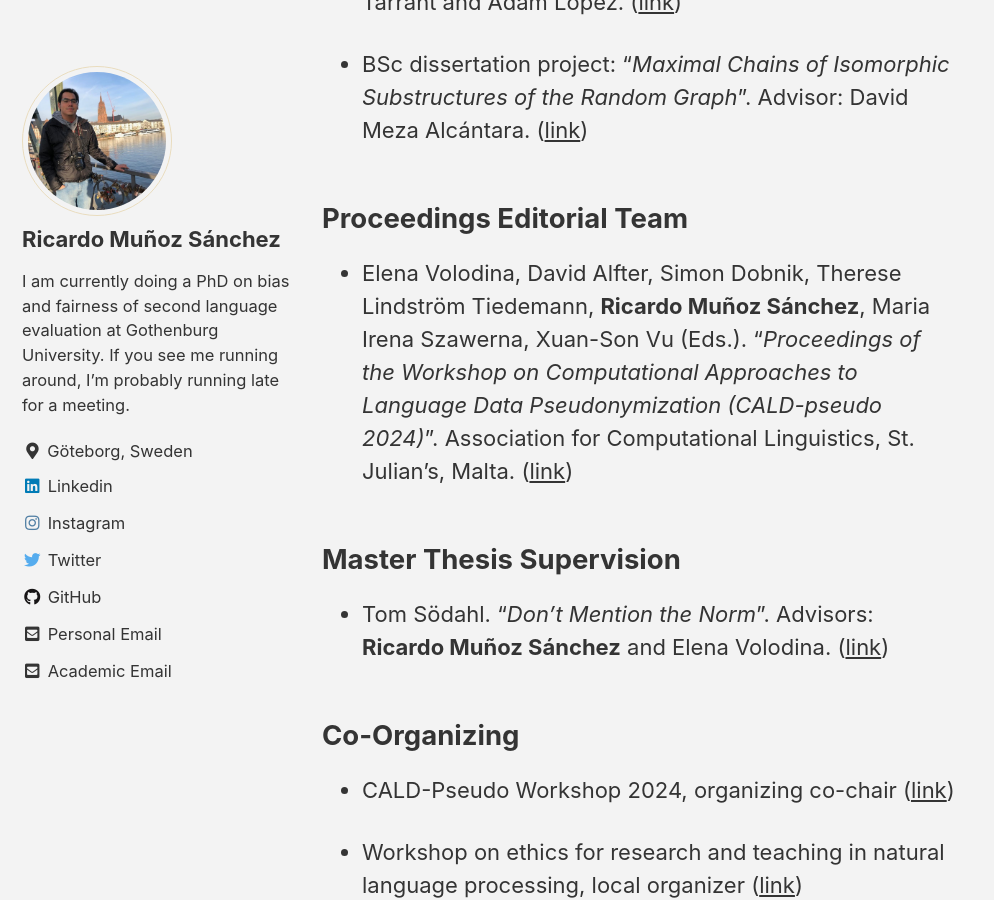
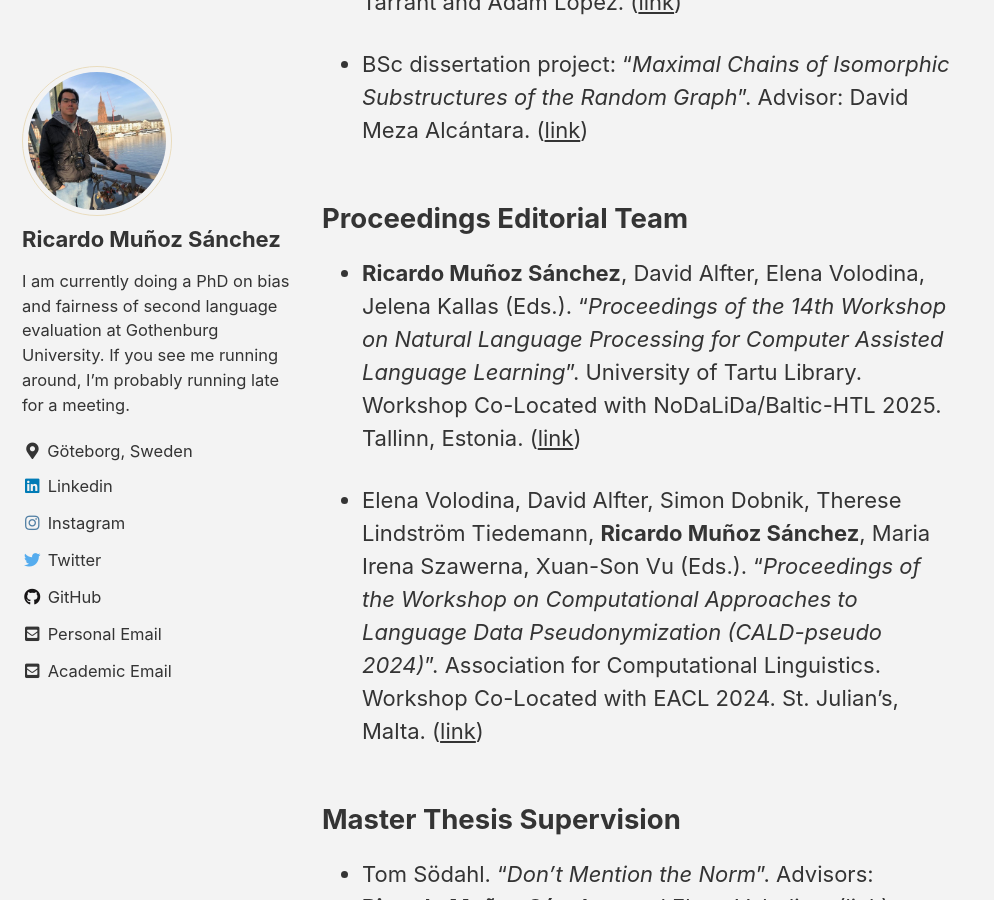
Before and after one commit to rimusa/rimusa.github.io, a Jekyll site: the page built from docs/_pages/research.md, in a window 1280 px wide and 900 px high, scrolled down 5527 px. Shown: the whole window, without its empty margins (0-994 px from the left). Built offline with Jekyll 4.4.1, drawn with Linux system fonts in a browser that asks for light colours; cached includes are drawn as plain includes.

Commit message:
Added the NLP4CALL 2025 proceedings & some date changes to the CALD-Pseudo 2024 proceedings

```diff
--- a/docs/_pages/research.md
+++ b/docs/_pages/research.md
@@ -89,7 +89,9 @@ You can see the talks and presentations I've given [here](../talks).
 
 ## Proceedings Editorial Team
 
-- Elena Volodina, David Alfter, Simon Dobnik, Therese Lindström Tiedemann, **Ricardo Muñoz Sánchez**, Maria Irena Szawerna, Xuan-Son Vu (Eds.). "_Proceedings of the Workshop on Computational Approaches to Language Data Pseudonymization (CALD-pseudo 2024)_". Association for Computational Linguistics, St. Julian’s, Malta. ([link](https://aclanthology.org/2024.caldpseudo-1.0/))
+- **Ricardo Muñoz Sánchez**, David Alfter, Elena Volodina, Jelena Kallas (Eds.). "_Proceedings of the 14th Workshop on Natural Language Processing for Computer Assisted Language Learning_". University of Tartu Library. Workshop Co-Located with NoDaLiDa/Baltic-HTL 2025. Tallinn, Estonia. ([link](https://hdl.handle.net/10062/107165))
+
+- Elena Volodina, David Alfter, Simon Dobnik, Therese Lindström Tiedemann, **Ricardo Muñoz Sánchez**, Maria Irena Szawerna, Xuan-Son Vu (Eds.). "_Proceedings of the Workshop on Computational Approaches to Language Data Pseudonymization (CALD-pseudo 2024)_". Association for Computational Linguistics. Workshop Co-Located with EACL 2024. St. Julian’s, Malta. ([link](https://aclanthology.org/2024.caldpseudo-1.0/))
 
 
 
```
